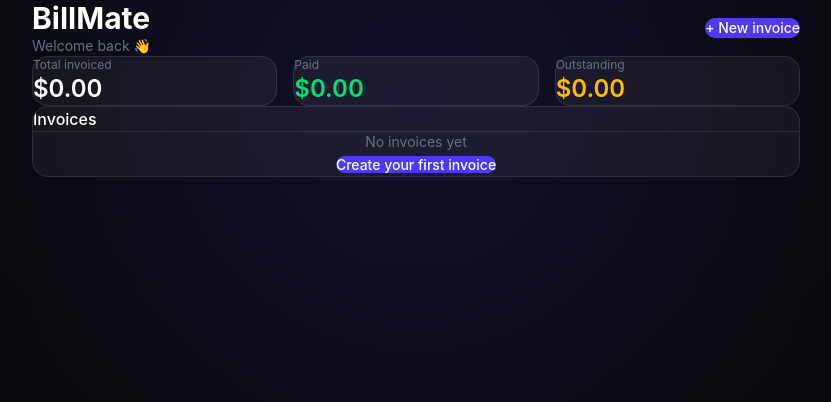
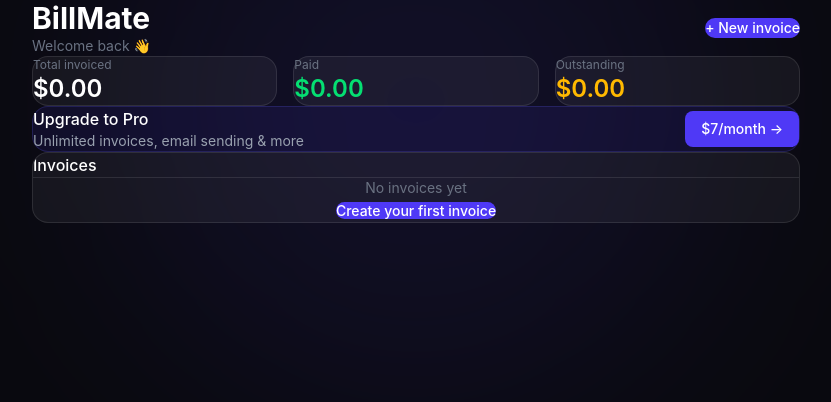
Before and after one commit to khxn-zyn/BillMate, a Next.js app: page /dashboard in a window 1280 px wide. Shown: the top 402 px of the page, without its empty margins (224-1055 px from the left). Built offline with nearby package versions, Linux system fonts and the light colour scheme.

Commit message:
Add Stripe payments

```diff
--- /dev/null
+++ b/app/api/checkout/route.js
@@ -0,0 +1,24 @@
+import Stripe from 'stripe'
+
+const stripe = new Stripe(process.env.STRIPE_SECRET_KEY)
+
+export async function POST(request) {
+  try {
+    const session = await stripe.checkout.sessions.create({
+      payment_method_types: ['card'],
+      line_items: [
+        {
+          price: process.env.NEXT_PUBLIC_STRIPE_PRICE_ID,
+          quantity: 1,
+        },
+      ],
+      mode: 'subscription',
+      success_url: `${process.env.NEXT_PUBLIC_APP_URL}/dashboard?upgraded=true`,
+      cancel_url: `${process.env.NEXT_PUBLIC_APP_URL}/dashboard`,
+    })
+
+    return Response.json({ url: session.url })
+  } catch (error) {
+    return Response.json({ error: error.message }, { status: 500 })
+  }
+}
--- a/app/dashboard/page.js
+++ b/app/dashboard/page.js
@@ -16,6 +16,12 @@
   const paid = invoices.filter(i => i.status === 'paid').reduce((s, i) => s + (i.total || 0), 0)
   const outstanding = total - paid
 
+  const handleUpgrade = async () => {
+    const response = await fetch('/api/checkout', { method: 'POST' })
+    const data = await response.json()
+    if (data.url) window.location.href = data.url
+  }
+
   return (
     <main className="min-h-screen bg-[#0a0a0f] relative overflow-hidden flex justify-center">
       <div className="absolute top-[-200px] left-1/2 -translate-x-1/2 w-[600px] h-[600px] bg-indigo-600/10 rounded-full blur-[120px] pointer-events-none" />
@@ -33,7 +39,7 @@
         </div>
 
         {/* Stats */}
-        <div className="grid grid-cols-3 gap-4 mb-8">
+        <div className="grid grid-cols-3 gap-4 mb-6">
           <div className="bg-white/5 border border-white/10 rounded-2xl p-5">
             <p className="text-xs text-gray-500 mb-2">Total invoiced</p>
             <p className="text-2xl font-semibold text-white">${total.toFixed(2)}</p>
@@ -46,6 +52,17 @@
             <p className="text-xs text-gray-500 mb-2">Outstanding</p>
             <p className="text-2xl font-semibold text-amber-400">${outstanding.toFixed(2)}</p>
           </div>
+        </div>
+
+        {/* Upgrade banner */}
+        <div className="bg-indigo-600/10 border border-indigo-500/20 rounded-2xl p-5 mb-6 flex justify-between items-center">
+          <div>
+            <p className="text-white font-medium">Upgrade to Pro</p>
+            <p className="text-gray-400 text-sm mt-1">Unlimited invoices, email sending & more</p>
+          </div>
+          <button onClick={handleUpgrade} className="bg-indigo-600 hover:bg-indigo-500 text-white px-5 py-2.5 rounded-xl text-sm font-medium transition">
+            $7/month →
+          </button>
         </div>
 
         {/* Invoice list */}
--- a/package.json
+++ b/package.json
@@ -9,9 +9,11 @@
     "lint": "eslint"
   },
   "dependencies": {
+    "@stripe/stripe-js": "^9.4.0",
     "next": "16.2.4",
     "react": "19.2.4",
-    "react-dom": "19.2.4"
+    "react-dom": "19.2.4",
+    "stripe": "^22.1.0"
   },
   "devDependencies": {
     "@tailwindcss/postcss": "^4",
```
Also changed, not shown: 1 other file (tests, documents, lock files or other folders).
